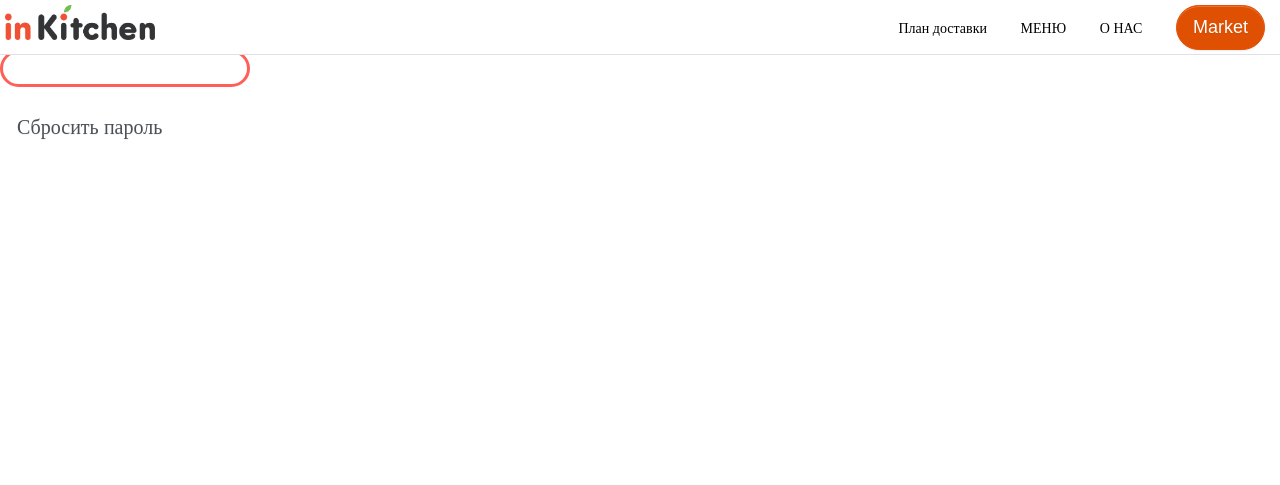
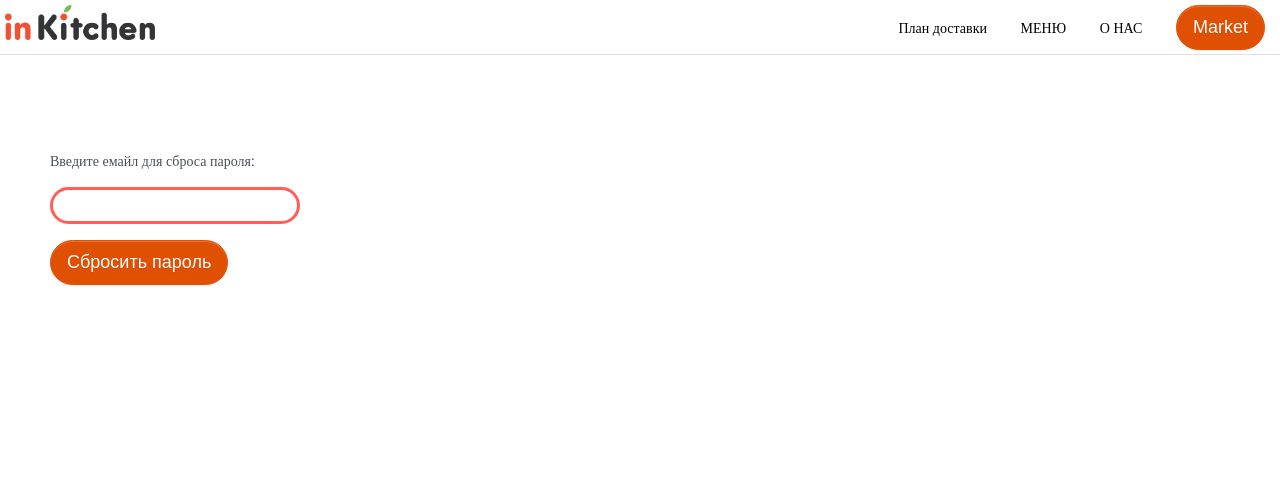
Before and after one commit to are-nic/inkitchen_app, a Django app: page /users/password-reset/ in a window 1280 px wide. Shown: the top 485 px of the page. Run offline with Django 3.2, Linux system fonts and the light colour scheme; some libraries are stand-ins or nearby versions.

Commit message:
улучшена разметка

```diff
--- a/inkitchen/users/templates/registration/password_reset_form.html
+++ b/inkitchen/users/templates/registration/password_reset_form.html
@@ -1,14 +1,16 @@
 {% extends 'main/base.html' %}
 
 {% block content %}
-
+<div class="form_change_pass_wrap">
+    <p>Введите емайл для сброса пароля:</p>
     <form action="" method="post">
         {% csrf_token %}
         {% if form.email.errors %}
             {{ form.email.errors }}
         {% endif %}
         <p>{{ form.email }}</p>
-    <input type="submit" class="btn btn-default btn-lg" value="Сбросить пароль" />
+        <input type="submit" class="orange-btn" value="Сбросить пароль" />
     </form>
+</div>
 
 {% endblock %}
```
Lines whose indentation alone changed are shown as unchanged.
